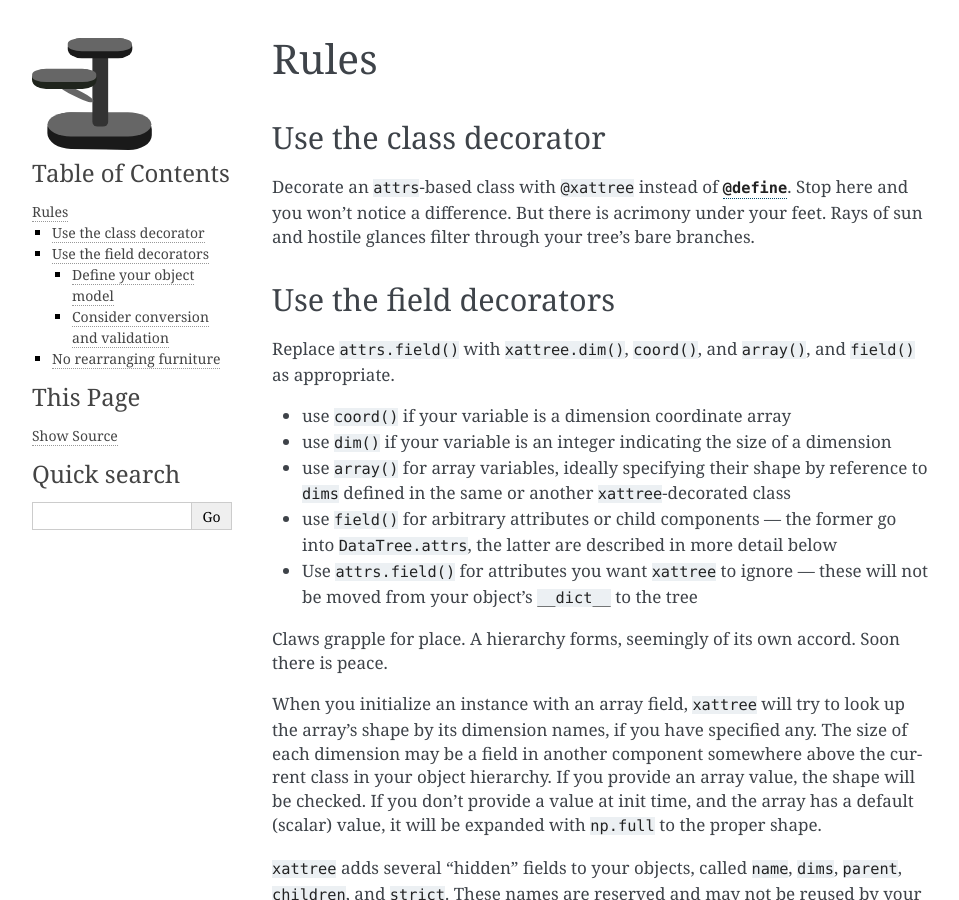
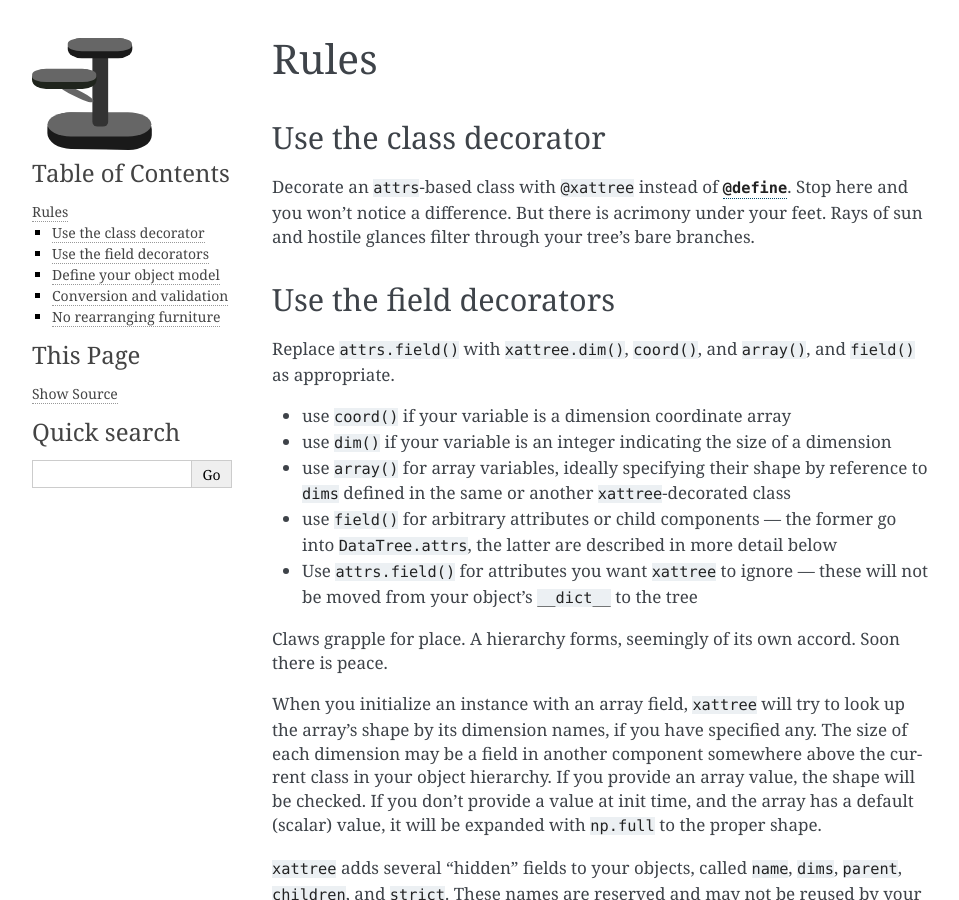
Before and after one commit to modflowpy/xattree, a Sphinx documentation site: the page built from docs/md/rules.md, in a window 1280 px wide and 900 px high. Shown: the whole window, without its empty margins (148-1107 px from the left). Built offline with Sphinx 7.4.7, drawn with Linux system fonts in a browser that asks for light colours; pages that are not in the unit, such as notebooks, are missing from menus; some of the changed text lies outside the part shown.

Commit message:
more better docs

```diff
--- a/docs/examples/basics.py
+++ b/docs/examples/basics.py
@@ -31,12 +31,12 @@
 
 @xattree
 class Grid:
-    rows: int = dim(coord="i", default=3, scope=ROOT)
-    cols: int = dim(coord="j", default=3, scope=ROOT)
+    x: int = dim(default=3, scope=ROOT)
+    y: int = dim(default=3, scope=ROOT)
 
 @xattree
 class Arrs:
-    a: NDArray[np.float64] = array(default=0.0, dims=("rows", "cols"))
+    a: NDArray[np.float64] = array(default=0.0, dims=("x", "y"))
 
 @xattree
 class Root:
--- a/docs/examples/indexes.py
+++ b/docs/examples/indexes.py
@@ -1,6 +1,6 @@
 # # Indexes
 
-# The mechanism powering `xarray` [label-based lookups](https://docs.xarray.dev/en/stable/user-guide/indexing.html) is called an "index". The recommended way to extend indexing and selection is to [create a custom index](https://docs.xarray.dev/en/v2025.01.0/internals/how-to-create-custom-index.html).
+# The mechanism powering `xarray` [label-based lookups](https://docs.xarray.dev/en/stable/user-guide/indexing.html) is called an "index". The most flexible way to extend indexing and selection is to [create a custom index](https://docs.xarray.dev/en/v2025.01.0/internals/how-to-create-custom-index.html). For simpler cases, e.g. "aliasing" dimension coordinates, there are more straightforward approaches.
 #
 # Consider an `attrs` class describing a 2D structured grid , with integer fields for the size of each dimension and an array field containing some data variable living on grid cells. This is a canonical case for `xattree` and the `dim()` and `array()` decorators.
 
@@ -27,6 +27,19 @@
 grid.data.dataset.rename({"rows": "i", "cols": "j"})
 
 # But this renames not only the coordinates but also the dimensions. Ideally, we want dimensions `rows`/`cols`, coordinates `i`/`j`.
+
+# `xattree` provides a simple way to achieve this: just pass a new name to the `coord` parameter of the `dim()` decorator. This will create a new coordinate variable with the given name, but leave the dimension name unchanged. As expected for a dimension coordinate, the new coordinate variable will have a `PandasIndex`` attached.
+
+@xattree
+class Grid:
+    rows: int = dim(default=3, coord="i")
+    cols: int = dim(default=3, coord="j")
+    arr: NDArray[np.float64] = array(default=0.0, dims=("rows", "cols"))
+
+grid = Grid()
+grid.data
+
+# A more general approach is to create a custom index.
 
 # As a first step, we can set `coord=False` on the `dim()` call, which will prevent `xattree` from creating a coordinate variable for a dimension field.
 
--- a/docs/md/rules.md
+++ b/docs/md/rules.md
@@ -38,7 +38,7 @@
 
 **Note**: `xattree` tries to follow the `xarray` [data model](https://docs.xarray.dev/en/latest/user-guide/terminology.html) and its conventions. Notable among these is the fact that a dimension may not live separately from a coordinate or data array. Thus a solitary `dim()` indicates a dimension coordinate, and you get an eponymous coordinate array in the `DataTree`. You may rename the generated coordinate array by providing a new name to the `coord` argument, or you may disable the coordinate entirely by setting `coord=False`.
 
-### Define your object model
+## Define your object model
 
 Besides applying the decorators as described above, develop your `attrs`-based object model as you otherwise would.
 
@@ -52,7 +52,7 @@
 
 **Note**: You may not reassign a child to a different parent if it already has one.
 
-### Consider conversion and validation
+## Conversion and validation
 
 Like `attrs`, `xattree` supports automatic conversion of field values using the `converter` parameter, and field validation using the `validator` parameter. This can be useful for mapping values from a format convenient for user input to a more canonical type, e.g. converting "sparse" list input into an array.
 
```
